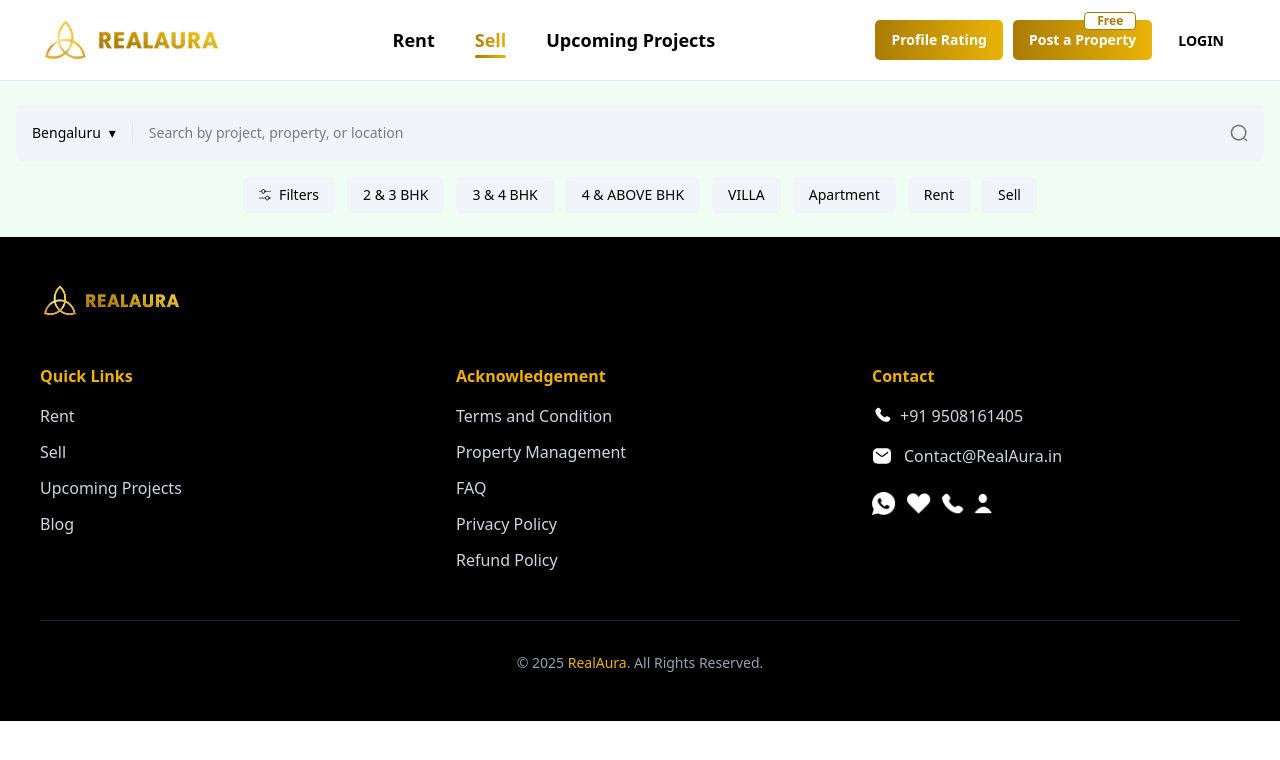
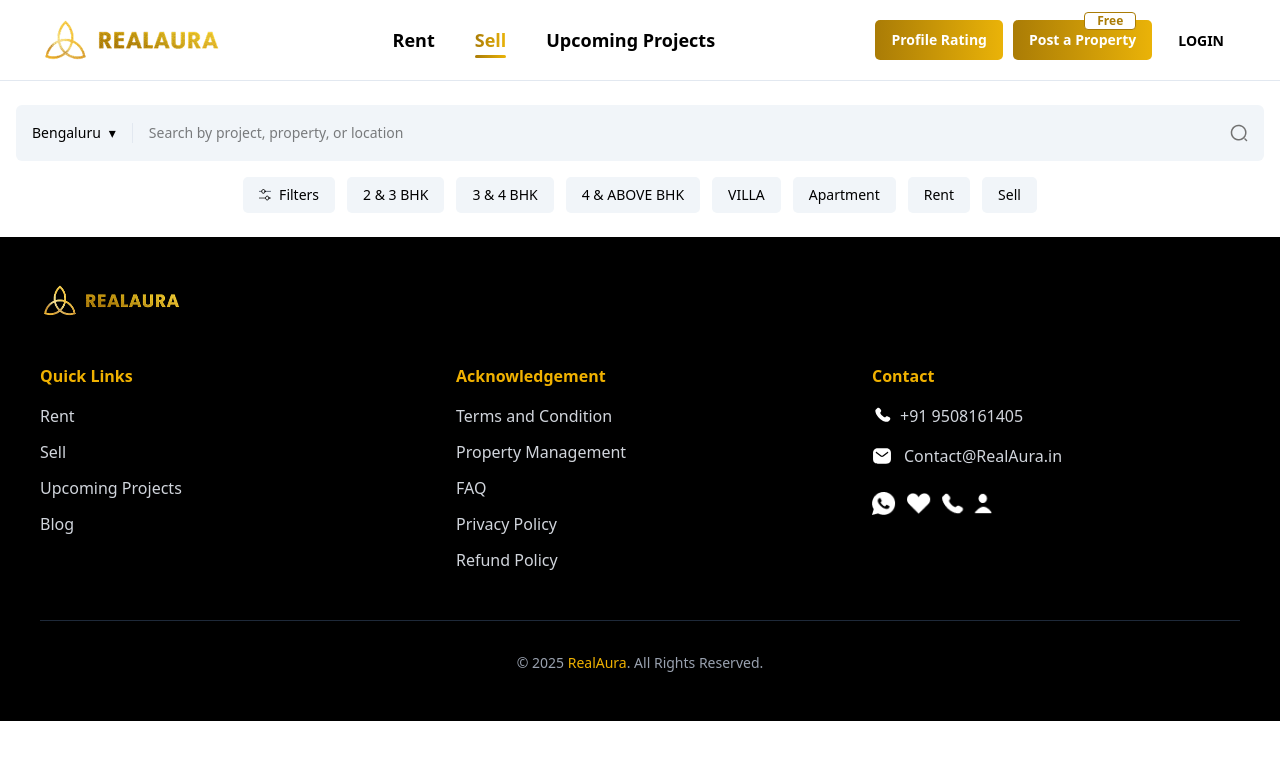
Before and after one commit to NeelAdmin/realAura-demo, a Next.js app: page / in a window 1280 px wide. Shown: the top 760 px of the page. Built offline with nearby package versions, Linux system fonts and the light colour scheme.

Commit message:
- changes in ui for navbar and home page accordingly

```diff
--- a/src/app/layout.tsx
+++ b/src/app/layout.tsx
@@ -13,7 +13,6 @@ export default function RootLayout({ children }: { children: React.ReactNode })
     <html lang="en">
       <body className="bg-background text-foreground font-sans">
         <Navbar />
-        <SearchBar />
         {children}
         <Footer />
       </body>
--- a/src/components/common/Navbar.tsx
+++ b/src/components/common/Navbar.tsx
@@ -10,19 +10,27 @@ import LoginForm from "../Login/LoginForm";
 import ForgotPasswordForm from "../Login/ForgotPasswordForm";
 import { OwnerSelectionModal } from "../NavbarModal/OwnerSelectionModal";
 import RentalAuraPopup from "../NavbarModal/RentalAuraModal";
+import { MobileFilters } from "../layout/serch-bar/mobile-filters";
+import { FilterChips } from "../layout/serch-bar/filter-chips";
+import { SearchInput } from "../layout/serch-bar/search-input";
+import { usePathname } from "next/navigation";
 
 export function Navbar() {
   const [mobile, setMobile] = useState(false);
   const [isOpen, setIsOpen] = useState(false);
   const [isPostPopupOpen, setIsPostPopupOpen] = useState(false);
   const [isProfileRatingModalOpen, setIsProfileRatingModalOpen] = useState(false);
-
   const [view, setView] = useState<"login" | "forgot">("login");
+  const pathname = usePathname();
 
   const handleClose = () => {
     setIsOpen(false);
     setTimeout(() => setView("login"), 300);
   };
+
+  const allowedRoutes = ["/"];
+
+  const showComponent = allowedRoutes.includes(pathname);
 
   useEffect(() => {
     if (typeof window !== "undefined") {
@@ -35,7 +43,9 @@ export function Navbar() {
       return () => window.removeEventListener("resize", checkIfMobile);
     }
   }, []);
+
   return (
+    <>
       <div className="flex flex-col items-start gap-2">
         <header
           className={
@@ -44,12 +54,31 @@ export function Navbar() {
         >
           <div className="flex h-20 items-center justify-between">
             <div className="flex items-center gap-4">
-            <Logo mobile={mobile} />
+              <Logo />
             </div>
 
+            {showComponent ? (
+              <>
                 <div className="hidden items-center gap-10 lg:flex">
                   <NavLinks />
                 </div>
+              </>
+            ) : (
+              <>
+                {!mobile && (
+                  <div className="ml-6 flex-1 items-center justify-center lg:flex">
+                    <section className="justify-cente flex w-full">
+                      <div className="flex w-full max-w-7xl flex-col items-center gap-4 px-4">
+                        <div className="flex w-full justify-center">
+                          <SearchInput />
+                        </div>
+                      </div>
+                    </section>
+                  </div>
+                )}
+              </>
+            )}
+
             <div className="hidden items-center gap-10 lg:flex">
               <NavActions
                 setIsOpen={setIsOpen}
@@ -96,5 +125,27 @@ export function Navbar() {
           />
         )}
       </div>
+      <section className="flex w-full justify-center py-6">
+        <div className="flex w-full max-w-7xl flex-col items-center gap-4 px-4">
+          {showComponent && (
+            <div className="flex w-full justify-center">
+              <SearchInput />
+            </div>
+          )}
+          {((showComponent && !mobile) ||
+            (showComponent && mobile) ||
+            (!showComponent && !mobile)) && (
+            <div>
+              <div className="hidden lg:block">
+                <FilterChips />
+              </div>
+              <div className="lg:hidden">
+                <MobileFilters />
+              </div>
+            </div>
+          )}
+        </div>
+      </section>
+    </>
   );
 }
--- a/src/components/layout/serch-bar/search-bar.tsx
+++ b/src/components/layout/serch-bar/search-bar.tsx
@@ -2,14 +2,28 @@ import { SearchInput } from "./search-input";
 import { FilterChips } from "./filter-chips";
 import { MobileFilters } from "./mobile-filters";
 
-export function SearchBar() {
+export function SearchBar({
+  isHeader,
+  isMobile,
+  isSearchInputVisible,
+  isChipVisible,
+}: {
+  isHeader?: boolean;
+  isMobile?: boolean;
+  isSearchInputVisible?: boolean;
+  isChipVisible?: boolean;
+}) {
+  console.log(isMobile, "isSearchInputVisible", isChipVisible);
+
   return (
-    <section className="flex w-full justify-center bg-green-50 py-6">
+    <section className="flex w-full justify-center bg-green-500 py-6">
       <div className="flex w-full max-w-7xl flex-col items-center gap-4 px-4">
-        <div className="w-full">
+        {!isMobile && isSearchInputVisible && (
+          <div className="flex w-full justify-center">
             <SearchInput />
           </div>
-
+        )}
+        {!isHeader && !isMobile && isChipVisible && (
           <div>
             <div className="hidden lg:block">
               <FilterChips />
@@ -18,6 +32,7 @@ export function SearchBar() {
               <MobileFilters />
             </div>
           </div>
+        )}
       </div>
     </section>
   );
```
Lines whose indentation alone changed are shown as unchanged.
